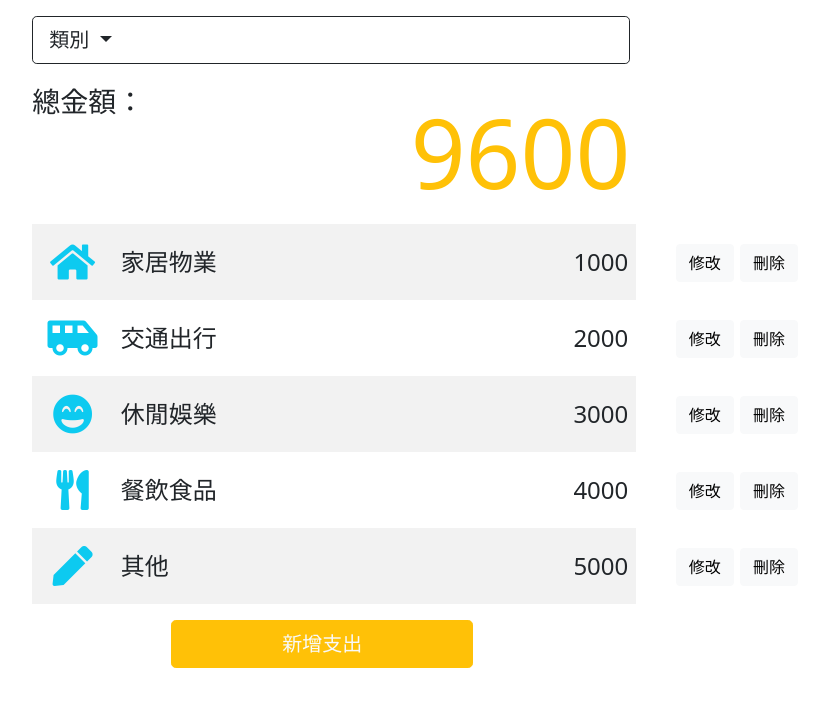
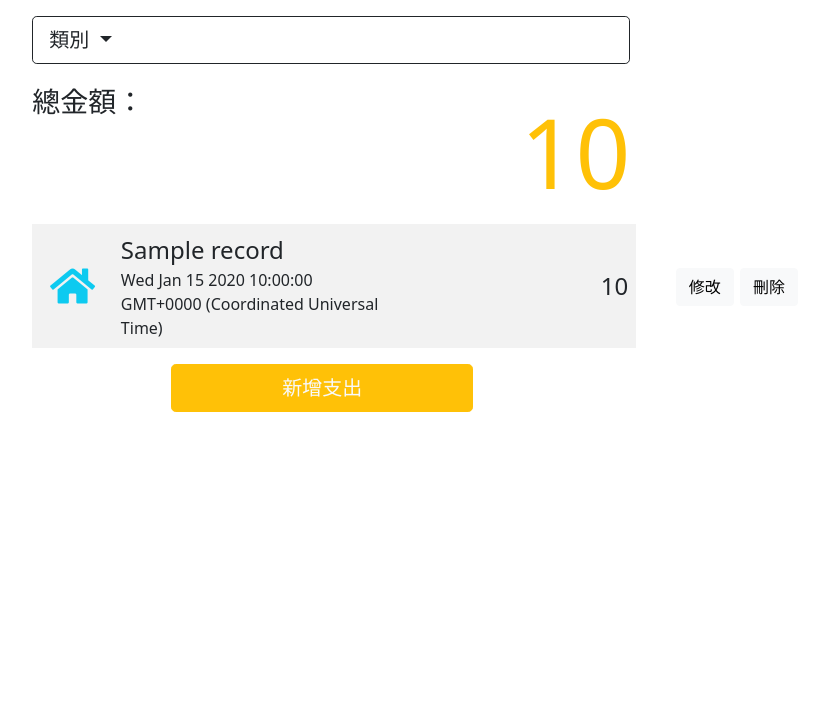
Before and after one commit to liaochungyid/expense-tracker, a Node server app: page / in a window 1280 px wide. Shown: the part 86-800 px from the top of the page, without its empty margins (205-1021 px from the left). Run offline with Node 20, Linux system fonts and the light colour scheme; data comes from the database, SQL or seed files in the repository; tables that the repository leaves empty hold one stand-in row (values such as "Sample post"); some libraries are stand-ins or nearby versions.

Commit message:
feat: modify index page and routes to connect database.

```diff
--- /dev/null
+++ b/category.json
@@ -0,0 +1,7 @@
+{
+  "家居物業": "<i class='fas fa-home' >",
+  "交通出行": "<i class='fas fa-shuttle-van'>",
+  "休閒娛樂": "<i class='fas fa-grin-beam'>",
+  "餐飲食品": "<i class='fas fa-utensils'>",
+  "其他": "<i class='fas fa-pen'>"
+}
--- a/controllers/expenseController.js
+++ b/controllers/expenseController.js
@@ -1,13 +1,58 @@
-const CATEGORY = {
-  家居物業: '<i class="fas fa-home" >',
-  交通出行: '<i class="fas fa-shuttle-van">',
-  休閒娛樂: '<i class="fas fa-grin-beam">',
-  餐飲食品: '<i class="fas fa-utensils">',
-  其他: '<i class="fas fa-pen">'
-}
+const User = require('../models/userSchema')
+const Record = require('../models/recordSchema')
+const Category = require('../models/categorySchema')
+
+const categories = Object.keys(require('../category.json'))
 
 module.exports = expenseController = {
   getIndex: (req, res) => {
-    res.render('index', { CATEGORY: Object.keys(CATEGORY) })
+    Record
+      .find({ deleteAt: null })
+      .lean()
+      .then((records) => {
+        Promise.all(records
+          .map((item) => {
+            Category
+              .findById(item.categoryId)
+              .lean()
+              .then((category) => { return Object.assign(item, { icon: category.icon }) })
+              .catch(err => console.log(err))
+          }))
+
+        let totalAmount = 0
+        records.forEach(item => totalAmount += item.amount)
+
+        res.render('index', { records, totalAmount, categories })
+      })
+      .catch(err => console.log(err))
+  },
+  getCategory: (req, res) => {
+    const category = req.params.category
+    Category
+      .findOne({ name: category })
+      .lean()
+      .then((category) => {
+        Record
+          .find({ deleteAt: null, categoryId: category._id })
+          .lean()
+          .then((records) => {
+            Promise.all(records
+              .map((item) => {
+                Category
+                  .findById(item.categoryId)
+                  .lean()
+                  .then((category) => { return Object.assign(item, { icon: category.icon }) })
+                  .catch(err => console.log(err))
+              }))
+
+            let totalAmount = 0
+            records.forEach(item => totalAmount += item.amount)
+
+            res.render('index', { records, totalAmount, categories })
+          })
+          .catch(err => console.log(err))
+
+      })
+      .catch(err => console.log(err))
   }
 }
--- a/routes/index.js
+++ b/routes/index.js
@@ -4,6 +4,7 @@ const userController = require('../controllers/userController.js')
 
 module.exports = (app) => {
   app.get('/', expenseController.getIndex)
+  app.get('/:category', expenseController.getCategory)
 
   app.get('/users/login', userController.getLogin)
   app.post('/users/login', userController.postLogin)
--- a/views/index.hbs
+++ b/views/index.hbs
@@ -4,7 +4,7 @@
     類別
   </button>
   <ul class="dropdown-menu container">
-    {{#each CATEGORY}}
+    {{#each categories}}
     <li><a class="dropdown-item" href="/{{this}}">{{this}}</a></li>
     {{/each}}
   </ul>
@@ -13,66 +13,27 @@
 <div class="container col-12">
   <div class="row">
     <span class="d-inline col-3 fs-3">總金額：</span>
-    <span class="d-inline text-end text-warning col-6" style="font-size: 6em;">9600</span>
+    <span class="d-inline text-end text-warning col-6" style="font-size: 6em;">{{totalAmount}}</span>
   </div>
   <table class="table table-striped table-hover table-borderless align-middle">
 
     <tbody>
+      {{#each records}}
       <tr>
-        <td width="10%" class="text-center text-info fs-1"><i class="fas fa-home"></i></td>
-        <td width="35%" class="text-start fs-4">家居物業</td>
-        <td width="30%" class="text-end fs-4">1000</td>
+        <td width="10%" class="text-center text-info fs-1">{{{this.icon}}}</td>
+        <td width="35%">
+          <div class="text-start fs-4">{{this.name}}</div>
+          <div class="text-start fs-6">{{this.date}}</div>
+        </td>
+        <td width="30%" class="text-end fs-4">{{this.amount}}</td>
         <td width="25%" class="text-center fs-4" style="box-shadow: none;">
-          <a class="btn btn-light" href="/expenses/1000">修改</a>
-          <form method="POST" action="/expenses/1000?_method=DELETE" style="display: inline">
+          <a class="btn btn-light" href="/expenses/{{this._id}}">修改</a>
+          <form method="POST" action="/expenses/{{this._id}}?_method=DELETE" style="display: inline">
             <button type="submit" class="btn btn-light">刪除</button>
           </form>
         </td>
       </tr>
-      <tr>
-        <td width="10%" class="text-center text-info fs-1"><i class="fas fa-shuttle-van"></i></td>
-        <td width="35%" class="text-start fs-4">交通出行</td>
-        <td width="30%" class="text-end fs-4">2000</td>
-        <td width="25%" class="text-center fs-4" style="box-shadow: none;">
-          <a class="btn btn-light" href="/expenses/2000">修改</a>
-          <form method="POST" action="/expenses/2000?_method=DELETE" style="display: inline">
-            <button type="submit" class="btn btn-light">刪除</button>
-          </form>
-        </td>
-      </tr>
-      <tr>
-        <td width="10%" class="text-center text-info fs-1"><i class="fas fa-grin-beam"></i></td>
-        <td width="35%" class="text-start fs-4">休閒娛樂</td>
-        <td width="30%" class="text-end fs-4">3000</td>
-        <td width="25%" class="text-center fs-4" style="box-shadow: none;">
-          <a class="btn btn-light" href="/expenses/3000">修改</a>
-          <form method="POST" action="/expenses/3000?_method=DELETE" style="display: inline">
-            <button type="submit" class="btn btn-light">刪除</button>
-          </form>
-        </td>
-      </tr>
-      <tr>
-        <td width="10%" class="text-center text-info fs-1"><i class="fas fa-utensils"></i></td>
-        <td width="35%" class="text-start fs-4">餐飲食品</td>
-        <td width="30%" class="text-end fs-4">4000</td>
-        <td width="25%" class="text-center fs-4" style="box-shadow: none;">
-          <a class="btn btn-light" href="/expenses/4000">修改</a>
-          <form method="POST" action="/expenses/4000?_method=DELETE" style="display: inline">
-            <button type="submit" class="btn btn-light">刪除</button>
-          </form>
-        </td>
-      </tr>
-      <tr>
-        <td width="10%" class="text-center text-info fs-1"><i class="fas fa-pen"></i></td>
-        <td width="35%" class="text-start fs-4">其他</td>
-        <td width="30%" class="text-end fs-4">5000</td>
-        <td width="25%" class="text-center fs-4" style="box-shadow: none;">
-          <a class="btn btn-light" href="/expenses/5000">修改</a>
-          <form method="POST" action="/expenses/5000?_method=DELETE" style="display: inline">
-            <button type="submit" class="btn btn-light">刪除</button>
-          </form>
-        </td>
-      </tr>
+      {{/each}}
     </tbody>
   </table>
 </div>
```
